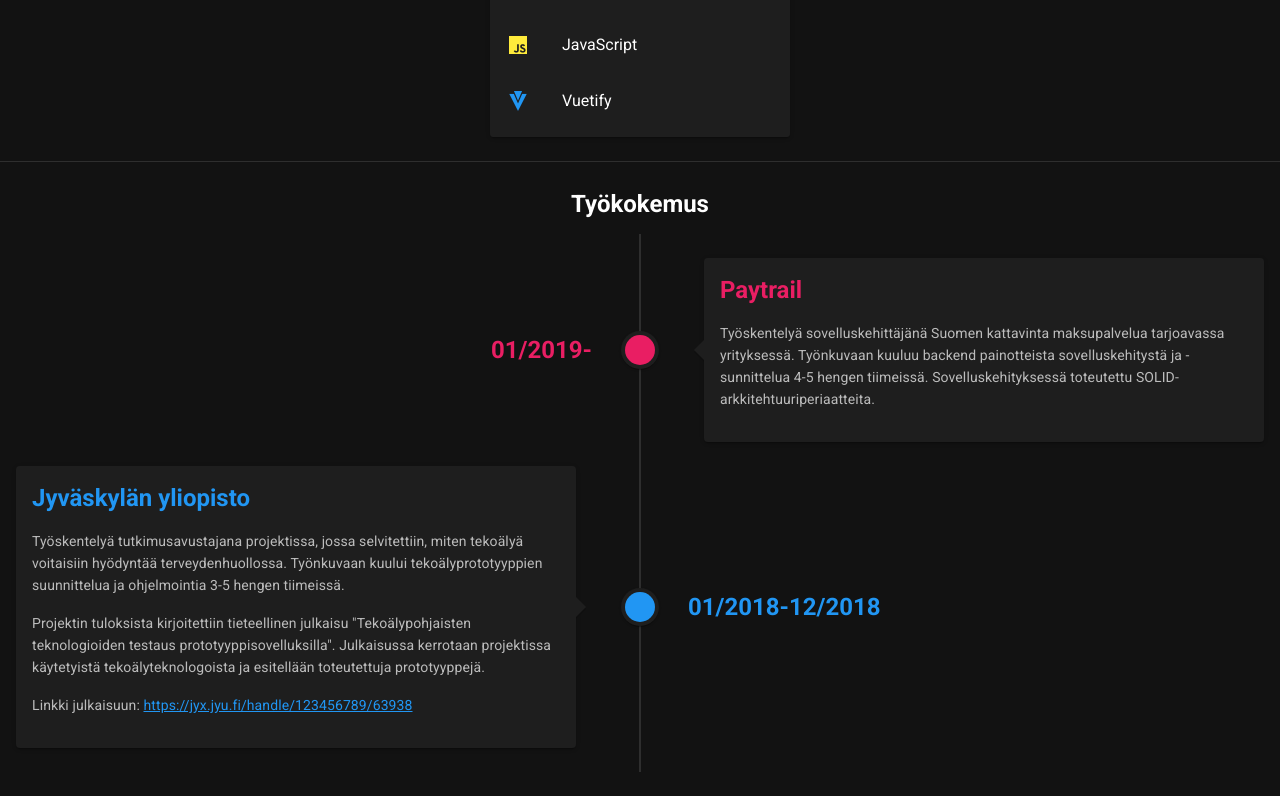
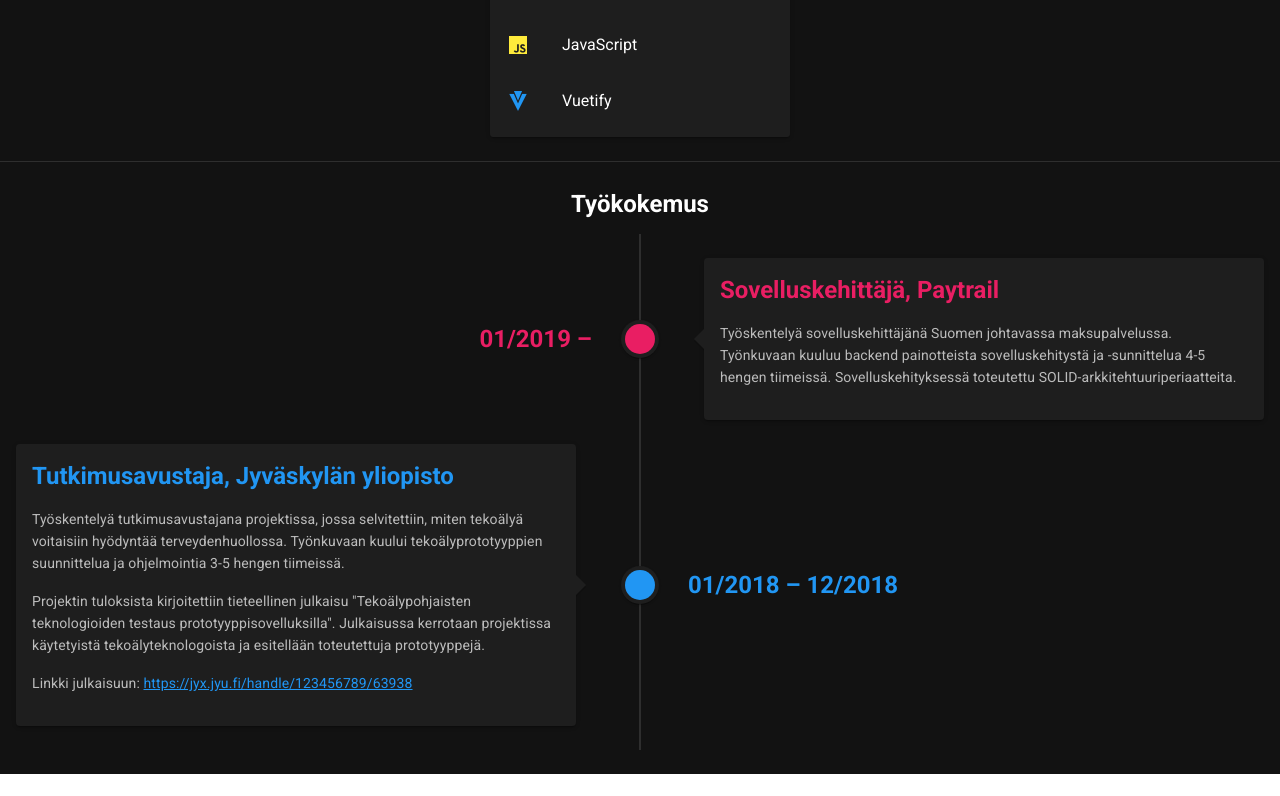
Before and after one commit to RikuKukkaniemi/my-website, a Vue app: page / in a window 1280 px wide. Shown: the part 581-1377 px from the top of the page. After the commit the page ends 1355 px from the top, so only its background shows below. Built offline with nearby package versions, Linux system fonts and the light colour scheme.

Commit message:
Refactor title and time

```diff
--- a/src/components/Experience.vue
+++ b/src/components/Experience.vue
@@ -28,16 +28,16 @@
     jobs: [
       {
         color: "pink",
-        time: "01/2019-",
-        title: "Paytrail",
+        time: "01/2019 –",
+        title: "Sovelluskehittäjä, Paytrail",
         description: [
-          "Työskentelyä sovelluskehittäjänä Suomen kattavinta maksupalvelua tarjoavassa yrityksessä. Työnkuvaan kuuluu backend painotteista sovelluskehitystä ja -sunnittelua 4-5 hengen tiimeissä. Sovelluskehityksessä toteutettu SOLID-arkkitehtuuriperiaatteita."
+          "Työskentelyä sovelluskehittäjänä Suomen johtavassa maksupalvelussa. Työnkuvaan kuuluu backend painotteista sovelluskehitystä ja -sunnittelua 4-5 hengen tiimeissä. Sovelluskehityksessä toteutettu SOLID-arkkitehtuuriperiaatteita."
         ]
       },
       {
         color: "blue",
-        time: "01/2018-12/2018",
-        title: "Jyväskylän yliopisto",
+        time: "01/2018 – 12/2018",
+        title: "Tutkimusavustaja, Jyväskylän yliopisto",
         description: [
           "Työskentelyä tutkimusavustajana projektissa, jossa selvitettiin, miten tekoälyä voitaisiin hyödyntää terveydenhuollossa. Työnkuvaan kuului tekoälyprototyyppien suunnittelua ja ohjelmointia 3-5 hengen tiimeissä.",
           'Projektin tuloksista kirjoitettiin tieteellinen julkaisu "Tekoälypohjaisten teknologioiden testaus prototyyppisovelluksilla". Julkaisussa kerrotaan projektissa käytetyistä tekoälyteknologoista ja esitellään toteutettuja prototyyppejä.'
```
